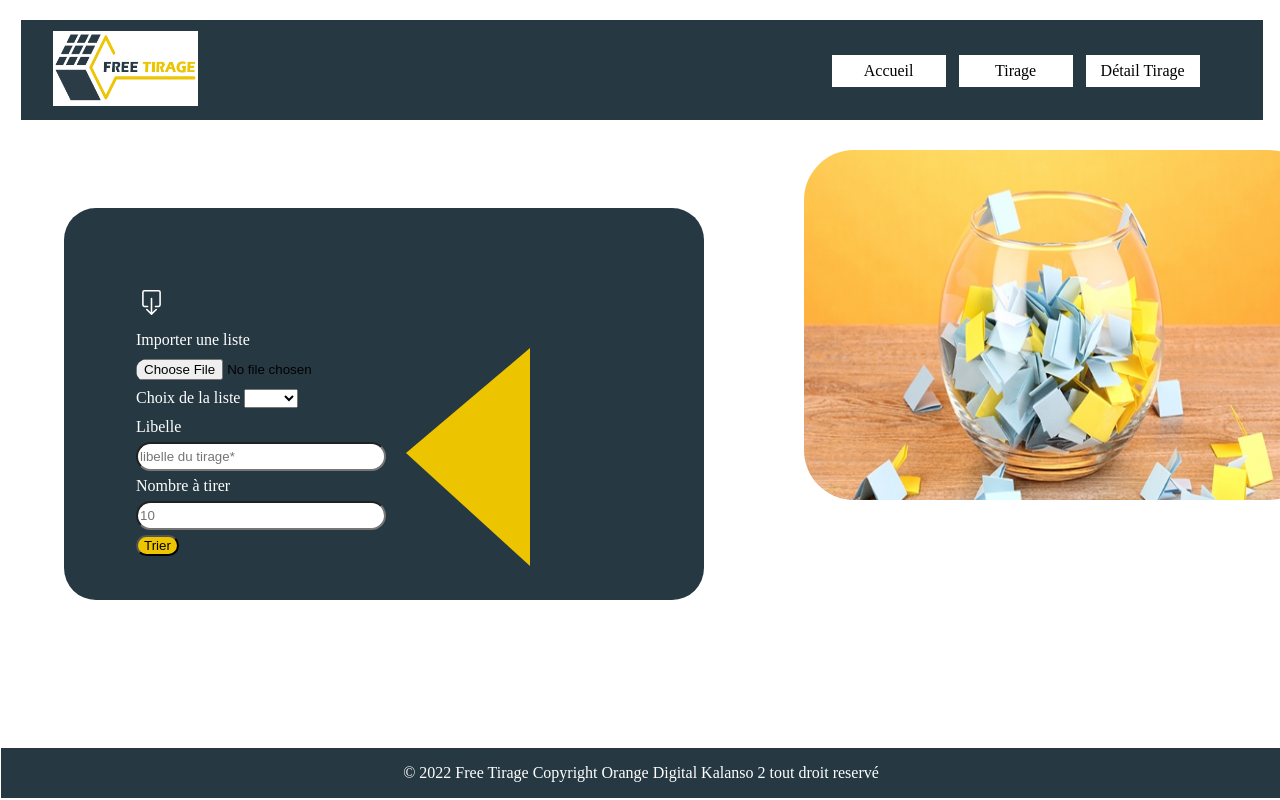
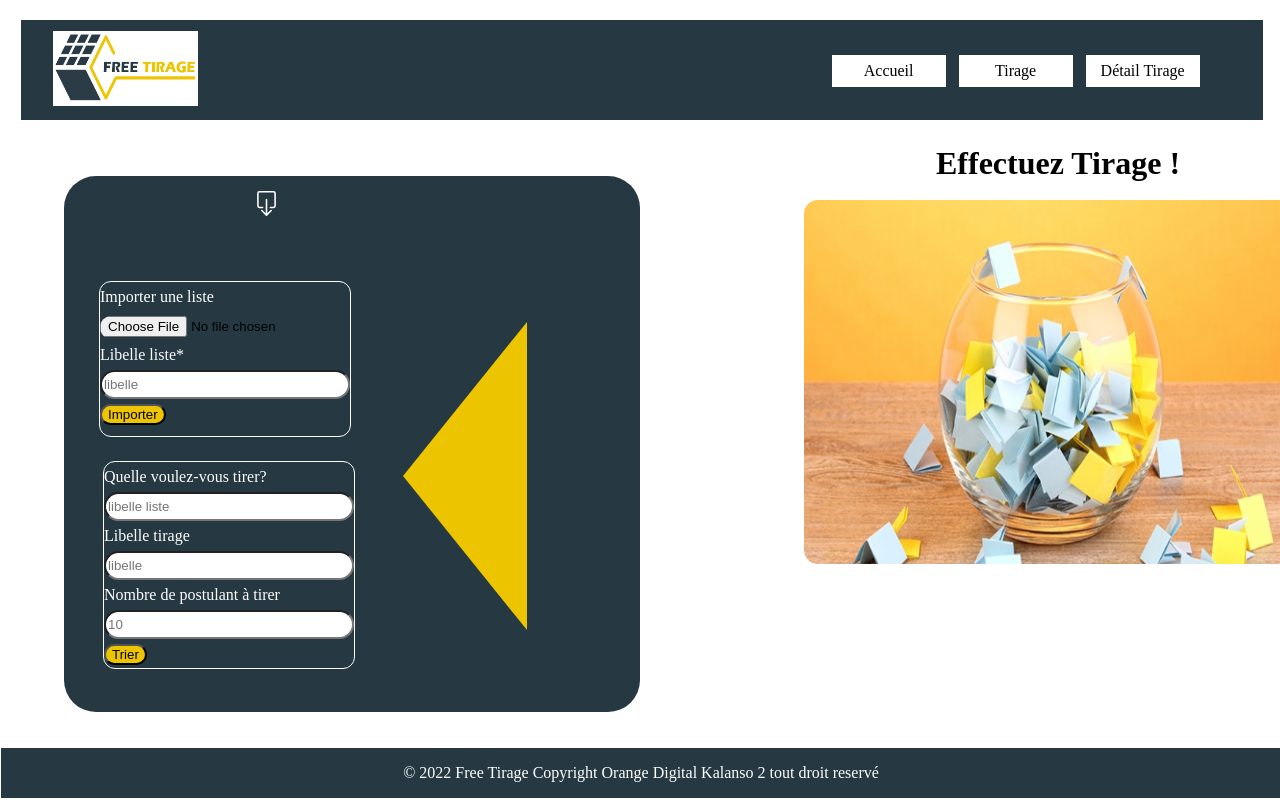
Before and after one commit to KhadySAM/frontEndApiTirage, an Angular app: page /tirage in a window 1280 px wide. Shown: the top 800 px of the page. Built offline with nearby package versions, Linux system fonts and the light colour scheme.

Commit message:
inter tirage

```diff
--- a/src/app/tirage/tirage.component.css
+++ b/src/app/tirage/tirage.component.css
@@ -17,23 +17,47 @@ transform: rotate(-90.91deg);
     width: 16px;
     line-height: 29px;
 }
+.form1{
+    width: 259px;
+    border: 1px solid white;
+    margin-top: -156px;
+    margin-left: -37px;
+    border-radius: 12px;
+}
+.contenair2{
+    display: flex;
+    flex-direction: row;
+    position: absolute;
+    margin-top: -275px;
+    margin-left: 128px;
+    width: 16px;
+    line-height: 29px;
+
+}
+.form2{
+    width: 312px;
+    margin-top: 24px;
+    margin-left: -33px;
+    border: 1px solid white;
+    border-radius: 12px;
+}
 .container{
     margin-left: 7vh;
-    margin-top: 26vh;
-    width: 80vh;
-    height: 49vh;
+    margin-top: 22vh;
+    width: 72vh;
+    height: 67vh;
     background: #263842;
     border-radius: 2rem;
 }
 .pom{
-    margin-left: 15px;
-    margin-top: -252px;
+    margin-left: -50px;
+    margin-top: -390px;
     height: -40px;
-    width: 68px;
+    width: 130px;
     border-left: 315px solid transparent;
     border-right: 124px solid #EDC400;
-    border-top: 105px solid transparent;
-    border-bottom: 113px solid transparent;
+    border-top: 154px solid transparent;
+    border-bottom: 154px solid transparent;
 }
 
 .box{
@@ -94,8 +118,8 @@ transform: rotate(-90.91deg);
 }
 svg{
     position: absolute;
-    margin-top: 82px;
-    margin-left: -55px;;
+    margin-top: 15px;
+    margin-left: 60px;
 }
 input{
     border-radius: 43px;
@@ -114,8 +138,14 @@ button{
     box-sizing: border-box;
     position: absolute;
     width: 514px;
-    height: 350px;
+    height: 364px;
     left: 804px;
-    top: 150px;
-    border-radius: 50px;
+    top: 200px;
+    border-radius: 14px;
 }
+
+h1{
+    position: absolute;
+    top: 124px;
+    margin-left: 928px;
+}
--- a/src/app/tirage/tirage.component.html
+++ b/src/app/tirage/tirage.component.html
@@ -8,38 +8,29 @@
         </div>
     </div>
 </div>
-    <div class="container1 row">
-        <div class="col-8">
-            <form action="" method="post" class="formulaire">
-                <div>
-                    <label for="importer">Importer une liste</label>
-                    <input type="file" name="import" placeholder="Importer liste">
-                </div>
-                <div>
-                    <label for="liste">Choix de la liste </label>
-                    <select name="liste" id="" required>
-                        <option value="" disabled selected hidden></option>
-                        <option value="">liste1</option>
-                        <option value="">liste2</option>
-                        <option value="">liste3</option>
-                        <option value="">liste4</option>
-                    </select>
-                </div>
-                <div>
-                    <label for="tirage">Libelle</label><br>
-                    <input type="text" name="libelletir" placeholder="libelle du tirage*" required>
-                </div>
-                <div>
-                    <label for="nbre">Nombre à tirer</label>
-                    <input type="number" name="nbrePost" placeholder="10"  required>
-                </div>
-                <div>
-                    <button type="submit">Trier</button>
-                </div>
-            </form>
-        </div>
+<div><h1>Effectuez Tirage !</h1></div>
+<div class="container1">
+    <form action="" method="post" class="form1">
+        <label for="importer">Importer une liste</label>
+        <input type="file" name="import" placeholder="Importer liste">
+        <label for="libList" required>Libelle liste*</label>
+        <input type="text" name="libList" placeholder="libelle" required>
+        <button type="envoyer">Importer</button>
+    </form>
+</div>
+<div class="contenair2">
+    <form action="" method="post" class="form2">
+        <label for="liste">Quelle voulez-vous tirer?</label>
+        <input type="text" name="libListAt" placeholder="libelle liste" required>
 
-    </div>
+        <label for="trg">Libelle tirage</label>
+        <input type="text" name="trg" placeholder="libelle" required>
+
+        <label for="nbAt">Nombre de postulant à tirer</label>
+        <input type="number" name="nbAt" placeholder="10" required>
+        <button type="submit">Trier</button>
+    </form>
+</div>
     <div class="pom"></div>
     <div class="image">
         <img src="assets/image/tiragePhoto.jpg" alt="tirageAusort" class="photoTir">
```
